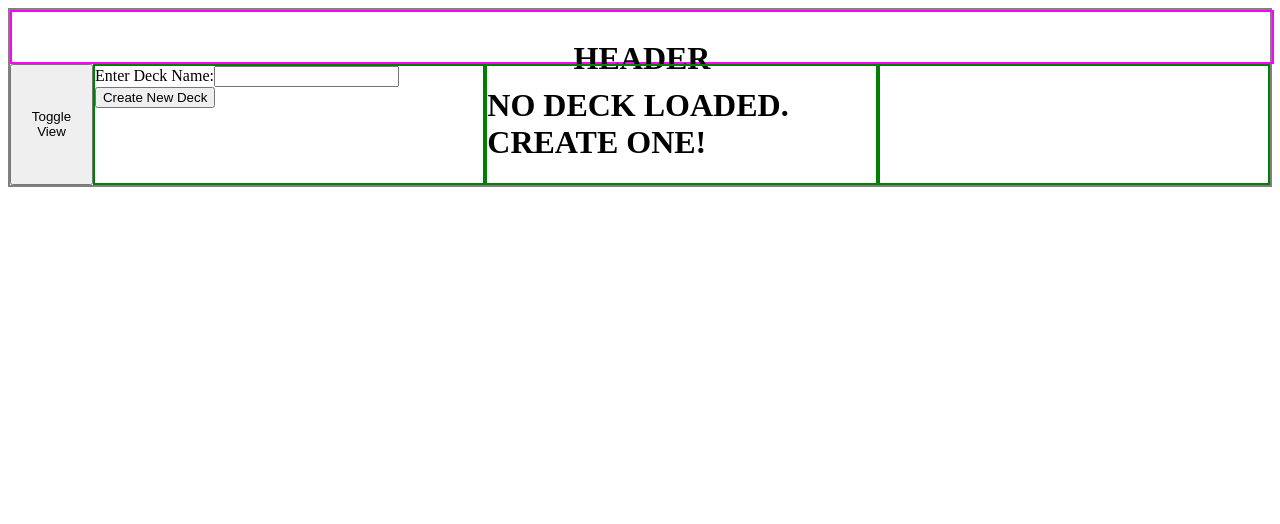
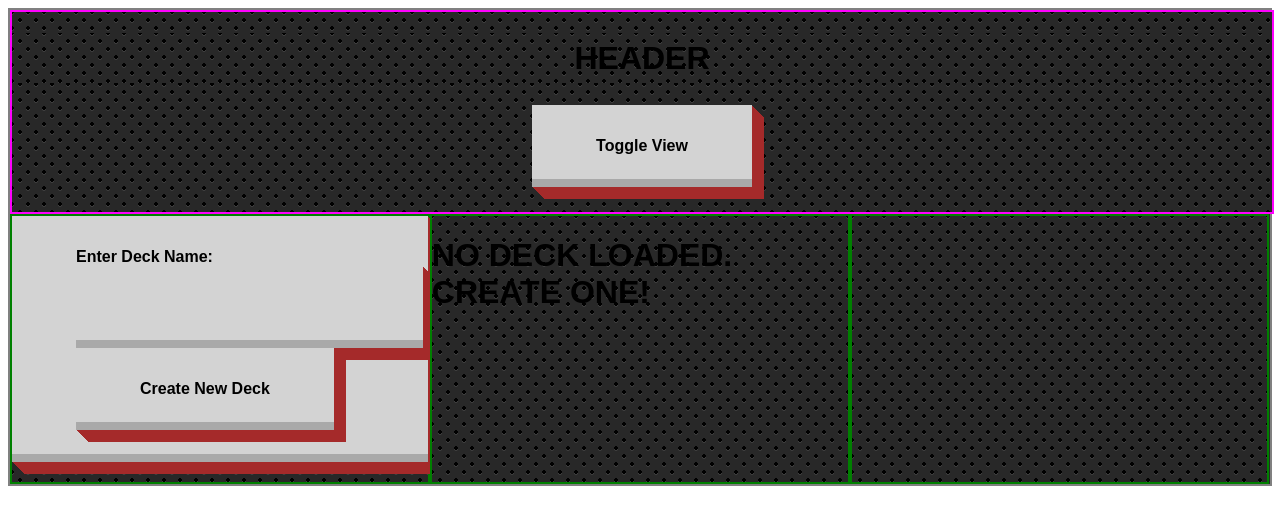
Before and after one commit to e-wilding/mtg-collection, a React app: page / in a window 1280 px wide. Shown: the top 524 px of the page. Built offline with nearby package versions, Linux system fonts and the light colour scheme; the HTML template or start-up script is replaced by a standard one.

Commit message:
more style updates and dont allow to add to deck if no deck loaded

```diff
--- a/client/containers/BodyContainer.jsx
+++ b/client/containers/BodyContainer.jsx
@@ -34,10 +34,6 @@ const mapDispatchToProps = dispatch => ({
     deleteCard: (card) => {
         dispatch(actions.deleteCardFromCollection(card))
     },
-
-    toggleViewMode: () => {
-        dispatch(actions.toggleViewMode())
-    }
 });
 
 class BodyContainer extends Component {
@@ -48,9 +44,6 @@ class BodyContainer extends Component {
     render() {
         return (
             <div className="bodyContainer">
-                {
-                    <button onClick={this.props.toggleViewMode}>Toggle View</button>
-                }
                 {
                     this.props.deck_mode ? <MyDecksContainer></MyDecksContainer> : null
                 }
--- a/client/containers/DeckCollectionContainer.jsx
+++ b/client/containers/DeckCollectionContainer.jsx
@@ -15,11 +15,13 @@ const mapStateToProps = state => ({
 });
 
 const mapDispatchToProps = dispatch => ({
-    moveFromCollToDeck: (card) => {
+    moveFromCollToDeck: (card, deckId) => {
         console.log("MOVING CARD FROM COLL TO DECK")
         // remove card from collection
-        dispatch(actions.deleteCardFromDeckCollection(card))
-        dispatch(actions.addCardToDeck(card))
+        if (deckId !== -1) {
+            dispatch(actions.deleteCardFromDeckCollection(card))
+            dispatch(actions.addCardToDeck(card))
+        }
     },
 });
 
@@ -34,7 +36,7 @@ class DeckContainer extends Component {
         // deck collection list
         for (const [key, val] of Object.entries(this.props.deck_collection)) {
             let newCard = <Card key={val.card.id} card={val}></Card>
-            let btn_plus = <button onClick={() => this.props.moveFromCollToDeck(val.card)}>+</button>
+            let btn_plus = <button onClick={() => this.props.moveFromCollToDeck(val.card, this.props.deck_loaded)}>+</button>
             deckCollectionList.push(newCard, btn_plus);
         }
 
--- a/client/containers/DeckContainer.jsx
+++ b/client/containers/DeckContainer.jsx
@@ -48,9 +48,6 @@ class DeckContainer extends Component {
             <div className="deckContainer">
                 <span>
                     {
-
-                    }
-                    {
                         deckList
                     }
                 </span>
--- a/client/containers/HeaderContainer.jsx
+++ b/client/containers/HeaderContainer.jsx
@@ -6,15 +6,13 @@ import HeaderDisplay from '../components/HeaderDisplay.jsx';
 const scryfall = require("scryfall-client");
 
 const mapStateToProps = state => ({
-    totalCards: state.collection.totalCards,
-    cardImage: state.collection.lastCard.img,
-    collection: state.collection.collection,
-    deck_mode: state.collection.deck_mode,
-    search_error: state.collection.search_error,
+    toggleViewMode: state.collection.toggleViewMode,
 });
 
 const mapDispatchToProps = dispatch => ({
-
+    toggleViewMode: () => {
+        dispatch(actions.toggleViewMode())
+    }
 });
 
 class HeaderContainer extends Component {
@@ -28,6 +26,9 @@ class HeaderContainer extends Component {
                 {
                     <HeaderDisplay></HeaderDisplay>
                 }
+                {
+                    <button onClick={this.props.toggleViewMode}>Toggle View</button>
+                }
             </div>
         );
     }
--- a/client/styles.css
+++ b/client/styles.css
@@ -1,3 +1,18 @@
+html {
+  font-family: Arial !important;
+  color: black;
+}
+
+div {
+  background:
+  radial-gradient(black 15%, transparent 16%) 0 0,
+  radial-gradient(black 15%, transparent 16%) 8px 8px,
+  radial-gradient(rgba(255,255,255,.1) 15%, transparent 20%) 0 1px,
+  radial-gradient(rgba(255,255,255,.1) 15%, transparent 20%) 8px 9px;
+  background-color:#282828;
+  background-size:16px 16px;
+}
+
 /******************/
 /* Main Container */
 /******************/
@@ -14,7 +29,7 @@
 .headerContainer {
   width: 100%;
   border: 2px solid magenta;
-  height: 50px;
+  height: 200px;
   line-height: 50px;
   text-align: center;
 }
@@ -36,7 +51,9 @@
   border: 2px solid green;
 }
 
-.cardImageDisplay {
+.cardImageDisplay{
+  display: flex;
+  flex-direction: column;
   width: 50%;
   border: 2px solid orange;
 }
@@ -58,3 +75,83 @@
   width: 33%;
   border: 2px solid green;
 }
+
+/**************/
+/* Components */
+/**************/
+.cardDisplay {
+  background:lightslategray;
+  max-height: auto;
+  font-size: 55px;
+  outline: black solid 1px;
+  padding: 5px;
+  opacity: .5;
+}
+
+.color_icon {
+  width:auto;
+  max-height: 30px;
+  max-width: 30px;
+  height:auto;
+}
+
+.addCardBtn {
+  height: 75px;
+  width:100%;
+  max-width:600px;
+  margin-left: auto;
+  margin-right:auto;
+}
+
+.deleteCardBtn {
+  height: 75px;
+  width:100%;
+  max-width:600px;
+  margin-left: auto;
+  margin-right:auto;
+}
+
+img {
+  width:100%;
+  max-width:600px;
+  margin-left: auto;
+  margin-right:auto;
+}
+
+/************************************/
+/* COOL ASS BUTTONS, FORM, & INPUTS */
+/************************************/
+form,button,input{
+  outline:0;
+  font-size:1em;
+  font-weight:600;
+  background:lightgray;
+  border:none;
+  padding:2em 4em;
+  transition:all .3s ease-out;
+  box-shadow:inset 0 -8px 0 0 rgba(0,0,0,.2),
+    1px 1px 0 0 brown,
+    2px 2px 0 0 brown,
+    3px 3px 0 0 brown,
+    4px 4px 0 0 brown,
+    5px 5px 0 0 brown,
+    6px 6px 0 0 brown,
+    7px 7px 0 0 brown,
+    8px 8px 0 0 brown,
+    9px 9px 0 0 brown,
+    10px 10px 0 0 brown,
+    11px 11px 0 0 brown,
+    12px 12px 0 0 brown;
+}
+form:hover,button:hover,input:hover{
+  color:#444;
+}
+form:active,button:active,input:active{
+  color:#222;
+  box-shadow:inset 0 -4px 0 0 rgba(0,0,0,.2),
+    1px 1px 0 0 brown,
+    2px 2px 0 0 brown,
+    3px 3px 0 0 brown,
+    4px 4px 0 0 brown,
+    5px 5px 0 0 brown;
+}
```
